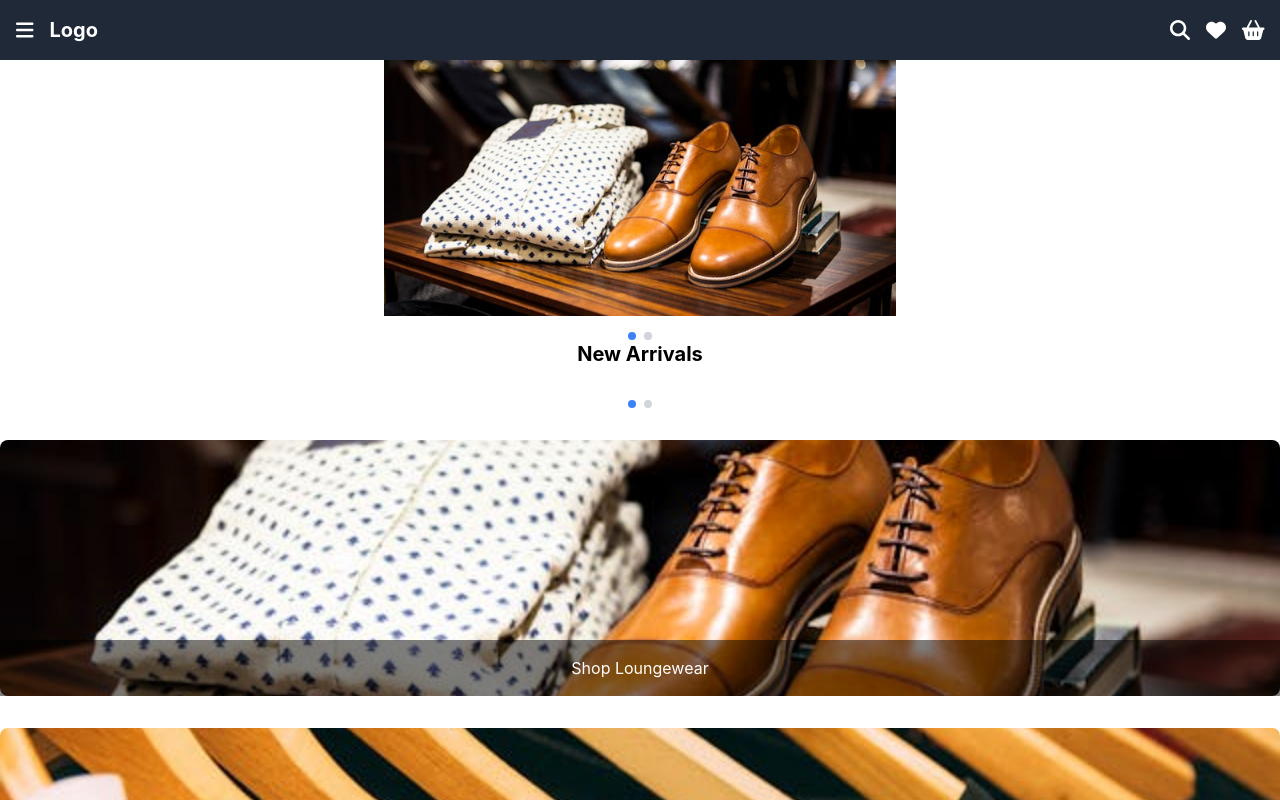
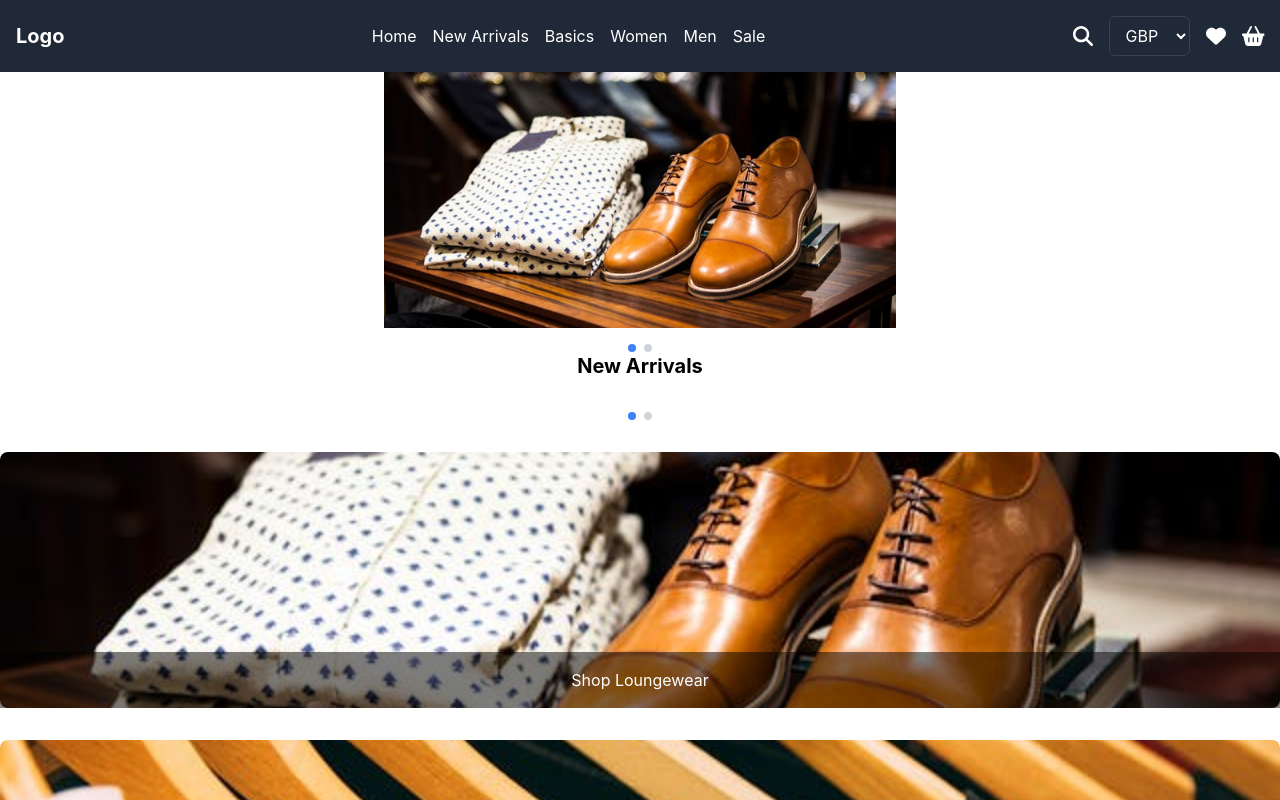
Before and after one commit to Presho99/elite-apparels, a React (Create React App) app: page / in a window 1280 px wide. Shown: the top 800 px of the page. Built offline with nearby package versions, Linux system fonts and the light colour scheme.

Commit message:
Navbar for large screens

```diff
--- a/src/Components/Navbar.js
+++ b/src/Components/Navbar.js
@@ -40,18 +40,15 @@ const Navbar = () => {
 
   return (
     <>
-      <nav className="bg-gray-800 p-4 flex justify-between items-center">
-        {/* Logo and Hamburger */}
-        <div className="flex items-center">
-          <button onClick={toggleMenu} className="text-white mr-4">
+      <nav className="bg-gray-800 p-4 flex flex-col lg:flex-row justify-between items-center">
+        {/* Small Screens: Hamburger Menu */}
+        <div className="lg:hidden flex w-full justify-between items-center">
+          <button onClick={toggleMenu} className="text-white">
             <FontAwesomeIcon icon={faBars} size="lg" />
           </button>
           <Link to="/" className="text-white text-xl font-bold">
             Logo
           </Link>
-        </div>
-
-        {/* Icons (Search, Heart, Basket) */}
           <div className="flex items-center space-x-4">
             <FontAwesomeIcon
               icon={faSearch}
@@ -61,6 +58,49 @@ const Navbar = () => {
             />
             <FontAwesomeIcon icon={faHeart} size="lg" className="text-white" />
             <FontAwesomeIcon icon={faShoppingBasket} size="lg" className="text-white" />
+          </div>
+        </div>
+
+        {/* Large Screens: Navbar */}
+        <div className="hidden lg:flex w-full items-center justify-between">
+          {/* Logo */}
+          <div className="flex items-center">
+            <Link to="/" className="text-white text-xl font-bold">
+              Logo
+            </Link>
+          </div>
+
+          {/* Navigation Links */}
+          <div className="flex-grow flex justify-center space-x-4">
+            <Link to="/" className="text-white">Home</Link>
+            <Link to="/new-arrivals" className="text-white">New Arrivals</Link>
+            <Link to="/basics" className="text-white">Basics</Link>
+            <Link to="/women" className="text-white">Women</Link>
+            <Link to="/men" className="text-white">Men</Link>
+            <Link to="/sale" className="text-white">Sale</Link>
+          </div>
+
+          {/* Icons and Currency Converter */}
+          <div className="flex items-center space-x-4">
+            <FontAwesomeIcon
+              icon={faSearch}
+              size="lg"
+              className="text-white cursor-pointer"
+              onClick={() => setIsModalOpen(true)} // Open modal on click
+            />
+            <select
+              id="currency"
+              className="bg-gray-800 border border-gray-700 text-white py-2 px-3 rounded-md shadow-sm focus:outline-none"
+            >
+              <option>GBP</option>
+              <option>EUR</option>
+              <option>USD</option>
+              <option>CAD</option>
+              <option>AUD</option>
+            </select>
+            <FontAwesomeIcon icon={faHeart} size="lg" className="text-white" />
+            <FontAwesomeIcon icon={faShoppingBasket} size="lg" className="text-white" />
+          </div>
         </div>
       </nav>
 
```
Lines whose indentation alone changed are shown as unchanged.
